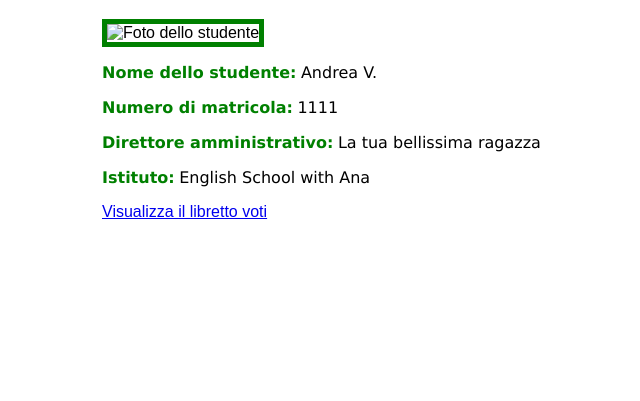
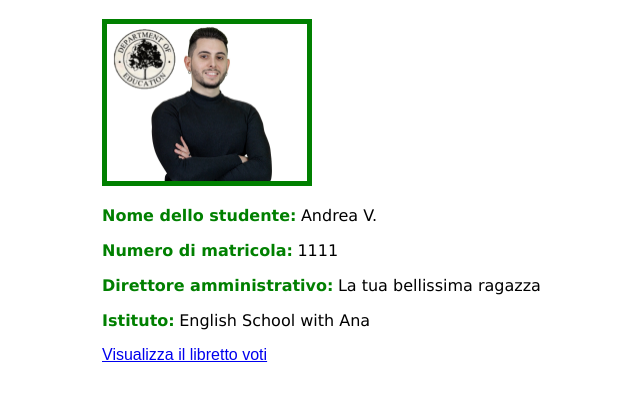
Before and after one commit to anamariaow/gradebook, a plain HTML site: page index.html in a window 1280 px wide. Shown: the part 81-482 px from the top of the page, without its empty margins (238-878 px from the left). Drawn offline with Linux system fonts and the light colour scheme; files whose address does not match are found by name.

Commit message:
added photo

```diff
--- a/index.html
+++ b/index.html
@@ -28,7 +28,7 @@
                 text-decoration: underline green; /* Sottolineato verde */
             }
         </style>
-        <img src="c:\Users\new_a\OneDrive\Desktop\libretto\Andrea.jpeg" alt="Foto dello studente">
+        <img src="c:\Users\new_a\OneDrive\Desktop\libretto\libretto_voti\Andrea.jpeg" alt="Foto dello studente">
         <style>
             img {
                 width: 200px; /* Larghezza desiderata dell'immagine */
```
Also changed, not shown: Andrea.jpeg (added).
